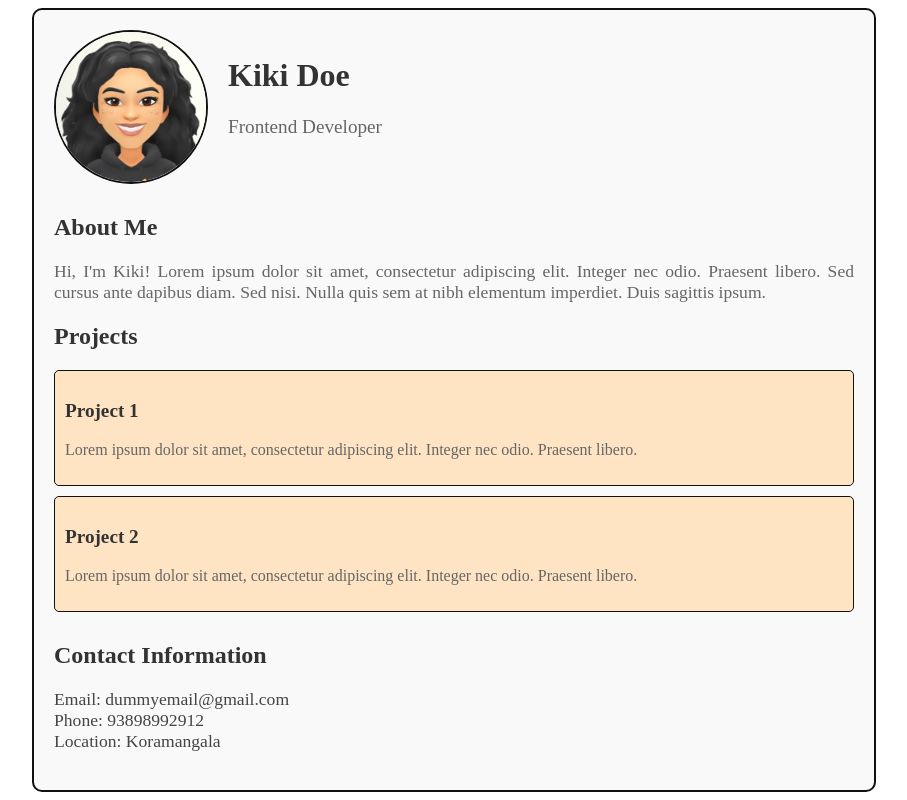
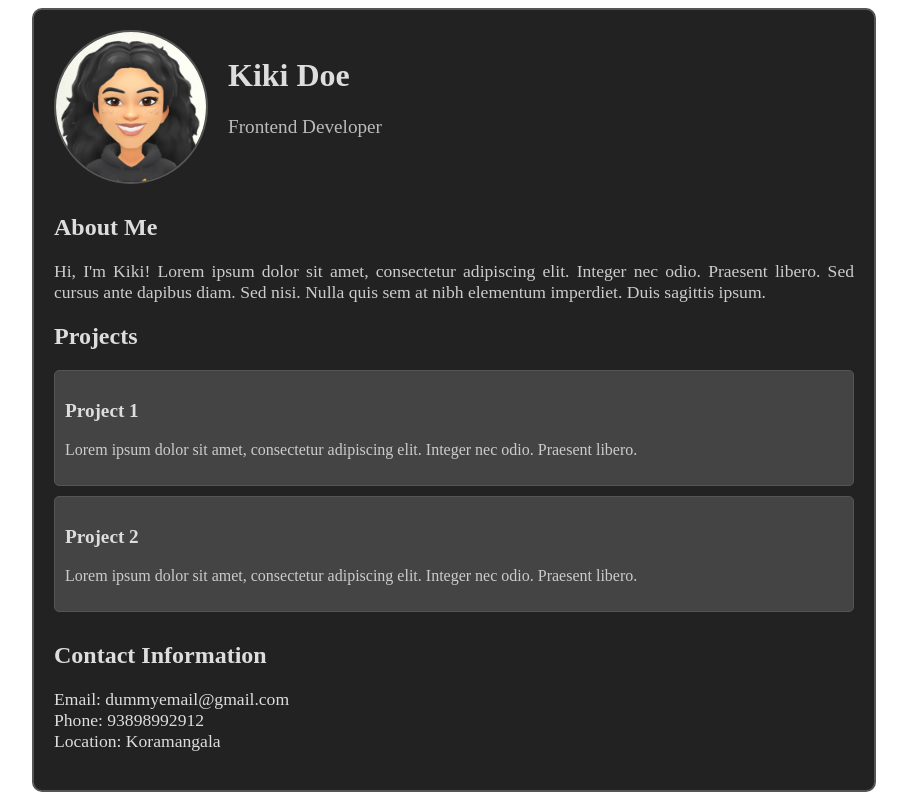
Before and after one commit to Keerthi199999/Workshop, a React app: page / in a window 1280 px wide. Shown: the whole page, without its empty margins (186-1093 px from the left). Built offline with nearby package versions, Linux system fonts and the light colour scheme.

Commit message:
changing styles

```diff
--- a/src/components/AboutMe/AboutMe.css
+++ b/src/components/AboutMe/AboutMe.css
@@ -2,9 +2,9 @@
     max-width: 800px;
     margin: 0 auto;
     padding: 20px;
-    background-color: #f9f9f9;
+    background-color: #222;
     border-radius: 10px;
-    border: 2px solid #111;
+    border: 2px solid #555;
     overflow: hidden;
 }
 
@@ -12,7 +12,6 @@
     display: flex;
     align-items: center;
     margin-bottom: 30px;
-
 }
 
 .profile-pic {
@@ -22,7 +21,7 @@
     object-fit: cover;
     margin-right: 20px;
     animation: slideIn 1s ease;
-    border: 2px solid #111;
+    border: 2px solid #555;
 }
 
 .profile-info {
@@ -32,24 +31,24 @@
 .title {
     margin-top: 0;
     font-size: 2em;
-    color: #333;
+    color: #ddd;
 }
 
 .subtitle {
     margin-top: 0;
     font-size: 1.2em;
-    color: #666;
+    color: #bbb;
 }
 
 .section-title {
     font-size: 1.5em;
-    color: #333;
+    color: #ddd;
 }
 
 .bio {
     text-align: justify;
     font-size: 1.1em;
-    color: #666;
+    color: #ccc;
 }
 
 .project-section {
@@ -58,8 +57,8 @@
 }
 
 .project {
-    background-color: bisque;
-    border: 1px solid #111;
+    background-color: #444;
+    border: 1px solid #555;
     border-radius: 5px;
     padding: 10px;
     margin-bottom: 10px;
@@ -68,17 +67,17 @@
 
 .project-title {
     font-size: 1.2em;
-    color: #333;
+    color: #ddd;
 }
 
 .project-description {
     font-size: 1em;
-    color: #666;
+    color: #ccc;
 }
 
 .contact-info {
     font-size: 1.1em;
-    color: #444;
+    color: #ddd;
 }
 
 /* Animations */
```
